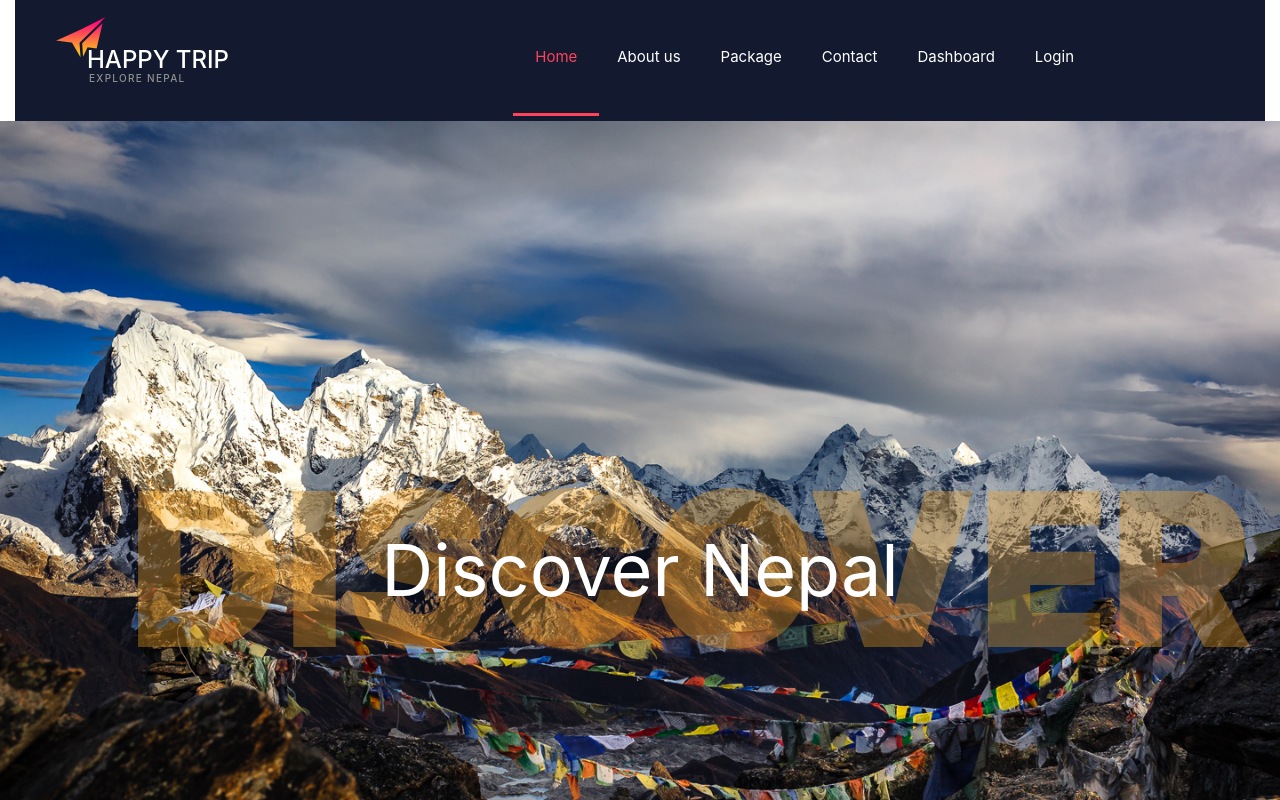
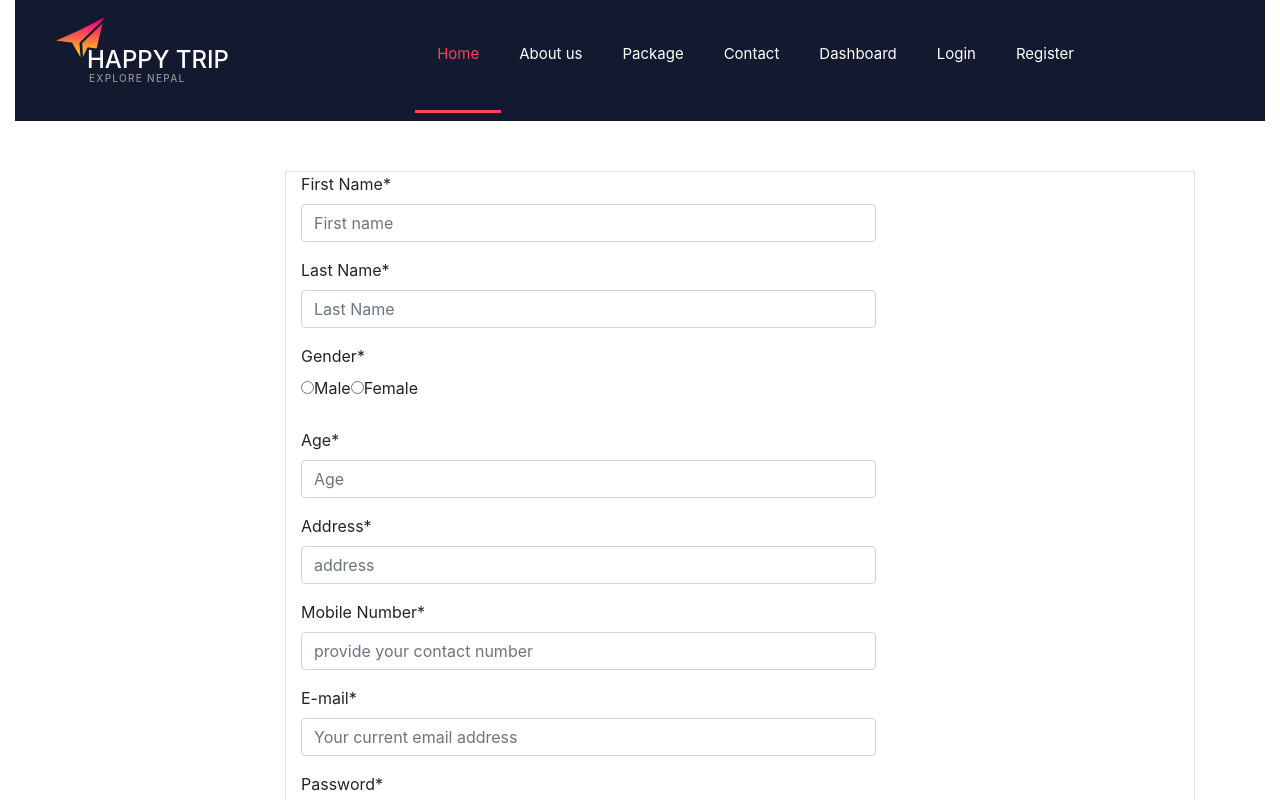
Before and after one commit to GunnerUjjwol/HappyTrip-User-Frontend, an Angular app: page /register in a window 1280 px wide. Before the commit this address led to /home. Shown: the top 800 px of the page. Built offline with nearby package versions, Linux system fonts and the light colour scheme; no server answers.

Commit message:
6th sept update

```diff
--- a/src/app/app.module.ts
+++ b/src/app/app.module.ts
@@ -40,7 +40,9 @@ import { ProfileComponent } from './profile/profile.component';
       {path: 'contact-us', component: ContactUsComponent},
       {path: 'packages', component: PackagespageComponent},
       {path: 'dashboard', component: UserdashboardNavComponent},
-      {path: 'profile', component: ProfileComponent, outlet:'profile'},
+
+      {path:'register',component:RegistrationFormComponent},
+      {path: 'profilepath', component: ProfileComponent, outlet:'profile'},
       {path: ' ', redirectTo: 'home', pathMatch: 'full'},
       {path: '**', redirectTo: 'home', pathMatch: 'full'}
     ])
--- a/src/app/loginform/loginform.component.html
+++ b/src/app/loginform/loginform.component.html
@@ -1,5 +1,5 @@
 
- <form #f = "ngForm" (ngSubmit) = "myfunc(f)">
+ <form #f = "ngForm" (ngSubmit) = "myfunc(f)" align="center">
 
   <div class="form-group">
         <label >Username</label><br>
@@ -21,6 +21,6 @@
         <a [routerLink]="['/register']" class="btn btn-link">Register</a>-->
 
     </div>
-    <h6 text-align ="center"> If not signup please register </h6>
-    <input type="button" value="Register" class="btn btn-primary">
+    <!-- <h6 text-align ="center"> If not signup please register </h6>
+    <a [routerLink] = "['/register']">Register</a> -->
 </form>
--- a/src/app/nav-bar/nav-bar.component.html
+++ b/src/app/nav-bar/nav-bar.component.html
@@ -22,6 +22,7 @@
               <li class="main_nav_item "><a [routerLink]="['/contact-us']">Contact</a></li>
               <li class="main_nav_item "><a [routerLink]="['/dashboard']">Dashboard</a></li>
               <li class="main_nav_item "><a data-toggle="modal" data-target="#exampleModal" href="login.html">Login</a></li>
+              <li class="main_nav_item "><a [routerLink]="['/register']">Register</a></li>
             </ul>
           </nav>
 
@@ -63,13 +64,13 @@
   <div class="modal-dialog" role="document">
     <div class="modal-content">
       <div class="modal-header">
-        <h5 class="modal-title" id="exampleModalLabel">LOGIN</h5>
+        <h5 class="modal-title" id="exampleModalLabel" >LOGIN</h5>
         <button type="button" class="close" data-dismiss="modal" aria-label="Close">
           <span aria-hidden="true">&times;</span>
         </button>
       </div>
       <div class="modal-body">
-        <app-registration-form></app-registration-form>
+        <app-loginform></app-loginform>
       </div>
     </div>
   </div>
--- a/src/app/registration-form/registration-form.component.css
+++ b/src/app/registration-form/registration-form.component.css
@@ -0,0 +1,7 @@
+
+
+form{
+    margin-left: 200px;
+    margin-top: 50px;
+    margin-bottom: 50px;
+}
--- a/src/app/registration-form/registration-form.component.html
+++ b/src/app/registration-form/registration-form.component.html
@@ -1,287 +1,145 @@
+<div class="container">
+
+<!------ Include the above in your HEAD tag ---------->
+ <form class="form-horizontal border "  #f="ngForm" (ngSubmit)="register(f)">
 
 
 
-<!------ Include the above in your HEAD tag ---------->
+        <div id="div_id_name" class="form-group required">
 
-
-
-
-<form
-method="post"
-action=".">
-
-<input
-type='hidden'
-name='csrfmiddlewaretoken'
-value='XFe2rTYl9WOpV8U6X5CfbIuOZOELJ97S'
-/>
-
-<form
-class="form-horizontal"
-method="post"
->
-
-
-
-                         <div
-id="div_id_name"
-class="form-group required">
-
-<label
-for="id_name"
-class="control-label col-md-4 requiredField"> First Name<span
-class="asteriskField">*</span>
+            <label for="id_name" class="control-label col-md-4 requiredField"> First Name<span class="asteriskField">*</span>
             </label>
 
-<div
-class="controls col-md-8 ">
+            <div class="controls col-md-8 ">
 
-<input
-class="input-md textinput textInput form-control"
-id="id_name"
-name="name"
-placeholder="Frist name"
-style="margin-bottom: 10px"
-type="text"
-/>
+                <input class="input-md textinput textInput form-control" id="id_name" [(ngModel)]="firstName" name="firstName" placeholder="First name"
+                    style="margin-bottom: 10px" type="text" />
 
             </div>
 
         </div>
- <div
-id="div_id_name"
-class="form-group required">
+        <div id="div_id_name" class="form-group required">
 
-<label
-for="id_name"
-class="control-label col-md-4 requiredField"> Last Name<span
-class="asteriskField">*</span>
+            <label for="id_name" class="control-label col-md-4 requiredField"> Last Name<span class="asteriskField">*</span>
             </label>
 
-<div
-class="controls col-md-8 ">
+            <div class="controls col-md-8 ">
 
-<input
-class="input-md textinput textInput form-control"
-id="id_name"
-name="name"
-placeholder="Last Name"
-style="margin-bottom: 10px"
-type="text"
-/>
+                <input class="input-md textinput textInput form-control" id="id_name" [(ngModel)]="lastName" name="lastName" placeholder="Last Name"
+                    style="margin-bottom: 10px" type="text" />
 
             </div>
 
         </div>
 
-                         <div
-id="div_id_gender"
-class="form-group required">
+        <div id="div_id_gender" class="form-group required">
 
-<label
-for="id_gender"
-class="control-label col-md-4 requiredField"> Gender<span
-class="asteriskField">*</span>
+            <label for="id_gender" class="control-label col-md-4 requiredField"> Gender<span class="asteriskField">*</span>
             </label>
 
-<div
-class="controls col-md-8 "
-style="margin-bottom: 10px">
+            <div class="controls col-md-8 " style="margin-bottom: 10px">
 
-<label
-class="radio-inline">
-<input
-type="radio"
-name="gender"
-id="id_gender_1"
-value="M"
-style="margin-bottom: 10px">Male</label>
+                <label class="radio-inline">
+                    <input type="radio" [(ngModel)]="gender" name="gender" id="id_gender_1" value="M" style="margin-bottom: 10px">Male</label>
 
-<label
-class="radio-inline">
-<input
-type="radio"
-name="gender"
-id="id_gender_2"
-value="F"
-style="margin-bottom: 10px">Female
+                <label class="radio-inline">
+                    <input type="radio" name="gender" id="id_gender_2" value="F" style="margin-bottom: 10px">Female
                 </label>
 
             </div>
 
         </div>
-<div
-id="div_id_location"
-class="form-group required">
+        <div id="div_id_location" class="form-group required">
 
-<label
-for="id_location"
-class="control-label col-md-4 requiredField"> Age<span
-class="asteriskField">*</span>
+            <label for="id_location" class="control-label col-md-4 requiredField"> Age<span class="asteriskField">*</span>
             </label>
 
-<div
-class="controls col-md-8 ">
+            <div class="controls col-md-8 ">
 
-<input
-class="input-md textinput textInput form-control"
-id="id_location"
-name="location"
-placeholder="Age"
-style="margin-bottom: 10px"
-type="text"
-/>
+                <input class="input-md textinput textInput form-control" id="id_location" [(ngModel)]="age" name="age" placeholder="Age"
+                    style="margin-bottom: 10px" type="number" />
 
             </div>
 
         </div>
 
-                        <div
-id="div_id_location"
-class="form-group required">
+        <div id="div_id_location" class="form-group required">
 
-<label
-for="id_location"
-class="control-label col-md-4 requiredField"> Address<span
-class="asteriskField">*</span>
+            <label for="id_location" class="control-label col-md-4 requiredField"> Address<span class="asteriskField">*</span>
             </label>
 
-<div
-class="controls col-md-8 ">
+            <div class="controls col-md-8 ">
 
-<input
-class="input-md textinput textInput form-control"
-id="id_location"
-name="location"
-placeholder="address"
-style="margin-bottom: 10px"
-type="text"
-/>
+                <input class="input-md textinput textInput form-control" id="id_location" [(ngModel)]="address" name="address" placeholder="address"
+                    style="margin-bottom: 10px" type="text" />
 
             </div>
 
         </div>
 
-                        <div
-id="div_id_number"
-class="form-group required">
+        <div id="div_id_number" class="form-group required">
 
-<label
-for="id_number"
-class="control-label col-md-4 requiredField"> Mobile Number<span
-class="asteriskField">*</span>
+            <label for="id_number" class="control-label col-md-4 requiredField"> Mobile Number<span class="asteriskField">*</span>
             </label>
 
-<div
-class="controls col-md-8 ">
+            <div class="controls col-md-8 ">
 
-<input
-class="input-md textinput textInput form-control"
-id="id_number"
-name="number"
-placeholder="provide your contact number"
-style="margin-bottom: 10px"
-type="text"
-/>
+                <input class="input-md textinput textInput form-control" id="id_number" [(ngModel)]="phoneNo" name="phoneNo" placeholder="provide your contact number"
+                    style="margin-bottom: 10px" type="text" />
 
             </div>
 
         </div>
 
-<div
-id="div_id_email"
-class="form-group required">
+        <div id="div_id_email" class="form-group required">
 
-<label
-for="id_email"
-class="control-label col-md-4 requiredField"> E-mail<span
-class="asteriskField">*</span>
+            <label for="id_email" class="control-label col-md-4 requiredField"> E-mail<span class="asteriskField">*</span>
             </label>
 
-<div
-class="controls col-md-8 ">
+            <div class="controls col-md-8 ">
 
-<input
-class="input-md emailinput form-control"
-id="id_email"
-name="email"
-placeholder="Your current email address"
-style="margin-bottom: 10px"
-type="email"
-/>
+                <input class="input-md emailinput form-control" id="id_email" [(ngModel)]="email" name="email" placeholder="Your current email address"
+                    style="margin-bottom: 10px" type="email" />
 
             </div>
 
         </div>
 
-<div
-id="div_id_password1"
-class="form-group required">
+        <div id="div_id_password1" class="form-group required">
 
-<label
-for="id_password1"
-class="control-label col-md-4 requiredField">Password<span
-class="asteriskField">*</span>
+            <label for="id_password1" class="control-label col-md-4 requiredField">Password<span class="asteriskField">*</span>
             </label>
 
-<div
-class="controls col-md-8 ">
+            <div class="controls col-md-8 ">
 
-<input
-class="input-md textinput textInput form-control"
-id="id_password1"
-name="password1"
-placeholder="Create a password"
-style="margin-bottom: 10px"
-type="password"
-/>
+                <input class="input-md textinput textInput form-control" id="id_password1" name="password" [(ngModel)]="password" placeholder="Create a password"
+                    style="margin-bottom: 10px" type="password" />
 
             </div>
 
         </div>
 
-<div
-id="div_id_password2"
-class="form-group required">
+        <div id="div_id_password2" class="form-group required">
 
-<label
-for="id_password2"
-class="control-label col-md-4 requiredField"> Re:password<span
-class="asteriskField">*</span>
+            <label for="id_password2" class="control-label col-md-4 requiredField"> Re:password<span class="asteriskField">*</span>
             </label>
 
-<div
-class="controls col-md-8 ">
+            <div class="controls col-md-8 ">
 
-<input
-class="input-md textinput textInput form-control"
-id="id_password2"
-name="password2"
-placeholder="Confirm your password"
-style="margin-bottom: 10px"
-type="password"
-/>
+                <input class="input-md textinput textInput form-control" id="id_password2" name="password2" placeholder="Confirm your password"
+                    style="margin-bottom: 10px" type="password" />
 
             </div>
 
         </div>
 
-<div
-class="form-group">
+        <div class="form-group">
 
-<div
-class="aab controls col-md-4 "></div>
+            <div class="aab controls col-md-4 "></div>
 
-<div
-class="controls col-md-8 ">
+            <div class="controls col-md-8 ">
 
-<input
-type="submit"
-name="Signup"
-value="Signup"
-class="btn btn-primary btn btn-info"
-id="submit-id-signup"
-/>
+                <input type="submit" value="Signup" class="btn btn-primary btn btn-info" id="submit-id-signup" />
 
             </div>
 
@@ -290,6 +148,4 @@ id="submit-id-signup"
 
     </form>
 
-
-
-</form>
+</div>
--- a/src/app/registration-form/registration-form.component.ts
+++ b/src/app/registration-form/registration-form.component.ts
@@ -1,4 +1,5 @@
 import { Component, OnInit } from '@angular/core';
+import { HttpClient } from '@angular/common/http';
 
 @Component({
   selector: 'app-registration-form',
@@ -6,8 +7,12 @@ import { Component, OnInit } from '@angular/core';
   styleUrls: ['./registration-form.component.css']
 })
 export class RegistrationFormComponent implements OnInit {
-
-  constructor() { }
+  register(f){
+    console.log(f.value);
+    let obs = this.http.post("http://localhost:8090/Customers/add",f.value);
+    obs.subscribe(()=>{});
+  }
+  constructor(private http:HttpClient) { }
 
   ngOnInit() {
   }
--- a/src/app/userdashboard-nav/userdashboard-nav.component.html
+++ b/src/app/userdashboard-nav/userdashboard-nav.component.html
@@ -16,9 +16,9 @@
       </div>
     </div>
     <ul class="list-unstyled">
-      <li class="active"><a [routerLink]="[{outlets:{profile:['profile']}}]"><H2>My Profile </H2></a></li>
-      <li><a href="#"> <H2>Bookings</H2> </a></li>
-      <li><a href="#"> <H2>Logout</H2> </a></li>
+      <li class="active"><a [routerLink]="[{outlets:{profile:['profile']}}]"><H5>My Profile </H5></a></li>
+      <li><a href="#"> <H5>Bookings</H5> </a></li>
+      <li><a href="#"> <H5>Logout</H5> </a></li>
     </ul>
   </nav>
 
--- a/src/index.html
+++ b/src/index.html
@@ -8,14 +8,14 @@
 
 
   <!--style and js for registration-->
-  <link href="//maxcdn.bootstrapcdn.com/bootstrap/3.3.0/css/bootstrap.min.css" rel="stylesheet" id="bootstrap-css">
+  <!-- <link href="//maxcdn.bootstrapcdn.com/bootstrap/3.3.0/css/bootstrap.min.css" rel="stylesheet" id="bootstrap-css"> -->
 
 
 
   <meta name="viewport" content="width=device-width, initial-scale=1">
   <link rel="icon" type="image/x-icon" href="favicon.ico">
 
-  <link rel="stylesheet" type="text/css" href="../assets/bootstrap/bootstrap.min.css">
+  <!-- <link rel="stylesheet" type="text/css" href="../assets/bootstrap/bootstrap.min.css"> -->
   <link href="../assets/plugins/font-awesome-4.7.0/css/font-awesome.min.css" rel="stylesheet" type="text/css">
   <link rel="stylesheet" type="text/css" href="../assets/plugins/OwlCarousel2-2.2.1/owl.carousel.css">
   <link rel="stylesheet" type="text/css" href="../assets/plugins/OwlCarousel2-2.2.1/owl.theme.default.css">
```
Lines whose indentation alone changed are shown as unchanged.
